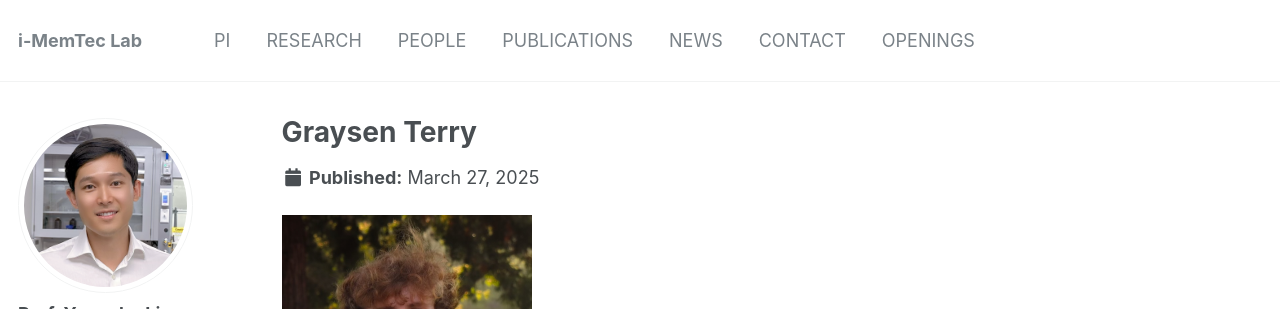
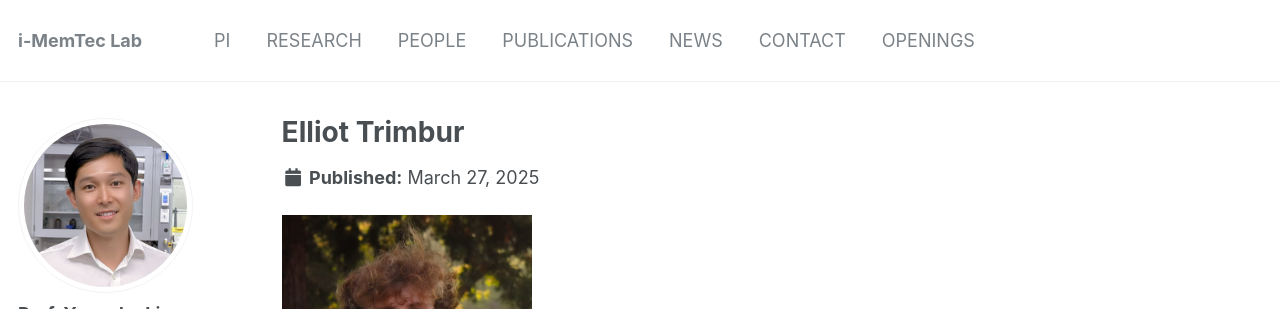
Before and after one commit to yuanzheliang/yuanzheliang.github.io, a Jekyll site: the page built from _portfolio/97-Elliot.md, in a window 1280 px wide and 1297 px high. Shown: the top 309 px of the window. Built offline with Jekyll 4.4.1, drawn with Linux system fonts in a browser that asks for light colours; some web fonts are replaced.

Commit message:
Update 97-Elliot.md

```diff
--- a/_portfolio/97-Elliot.md
+++ b/_portfolio/97-Elliot.md
@@ -1,5 +1,5 @@
 ---
-title: "Graysen Terry"
+title: "Elliot Trimbur"
 excerpt: "**Undergraduate Environmental Engineering Major** <br/><img src='/images/ElliotTrimbur.jpg' width='250' height='250'>"
 collection: portfolio
 status: "current"
```
